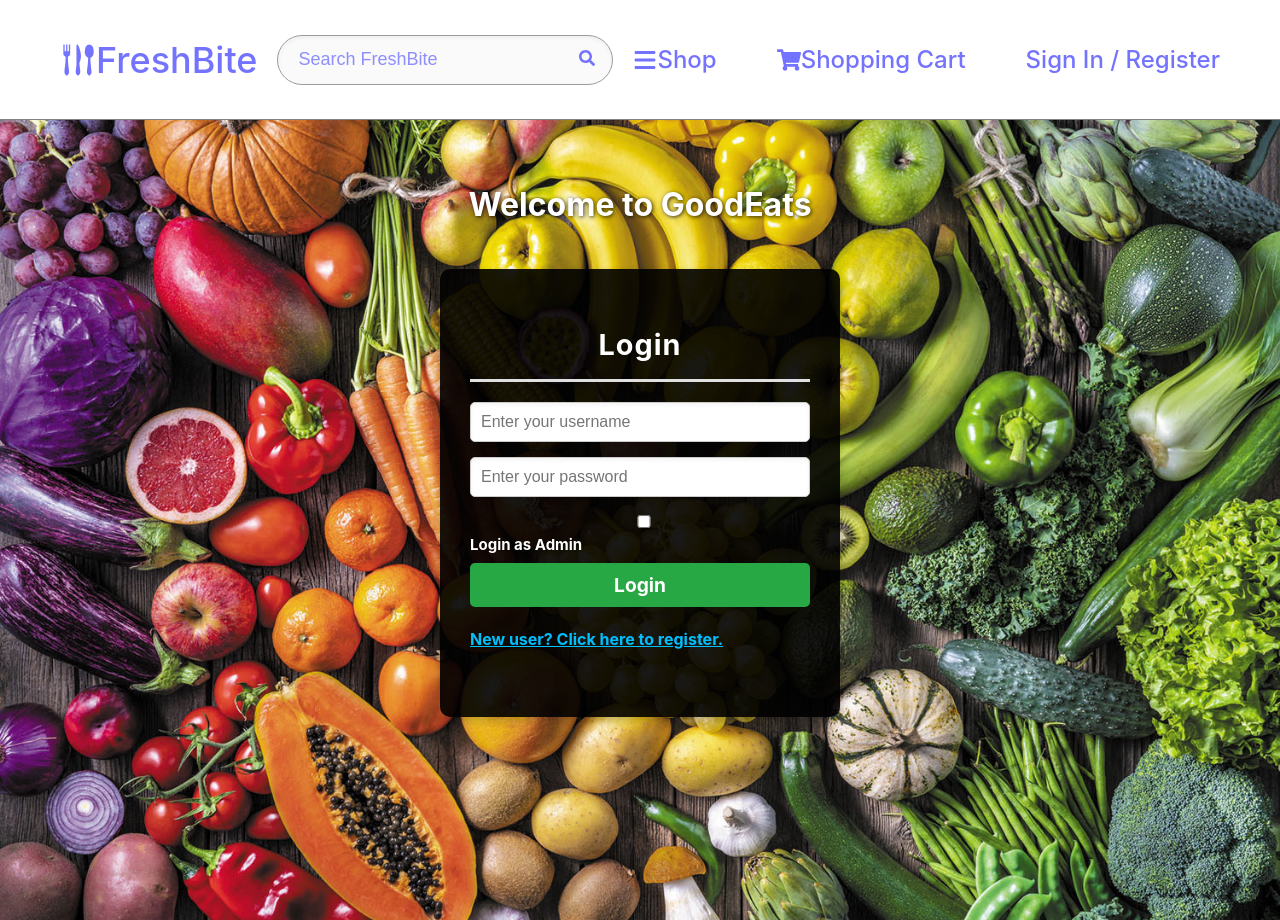
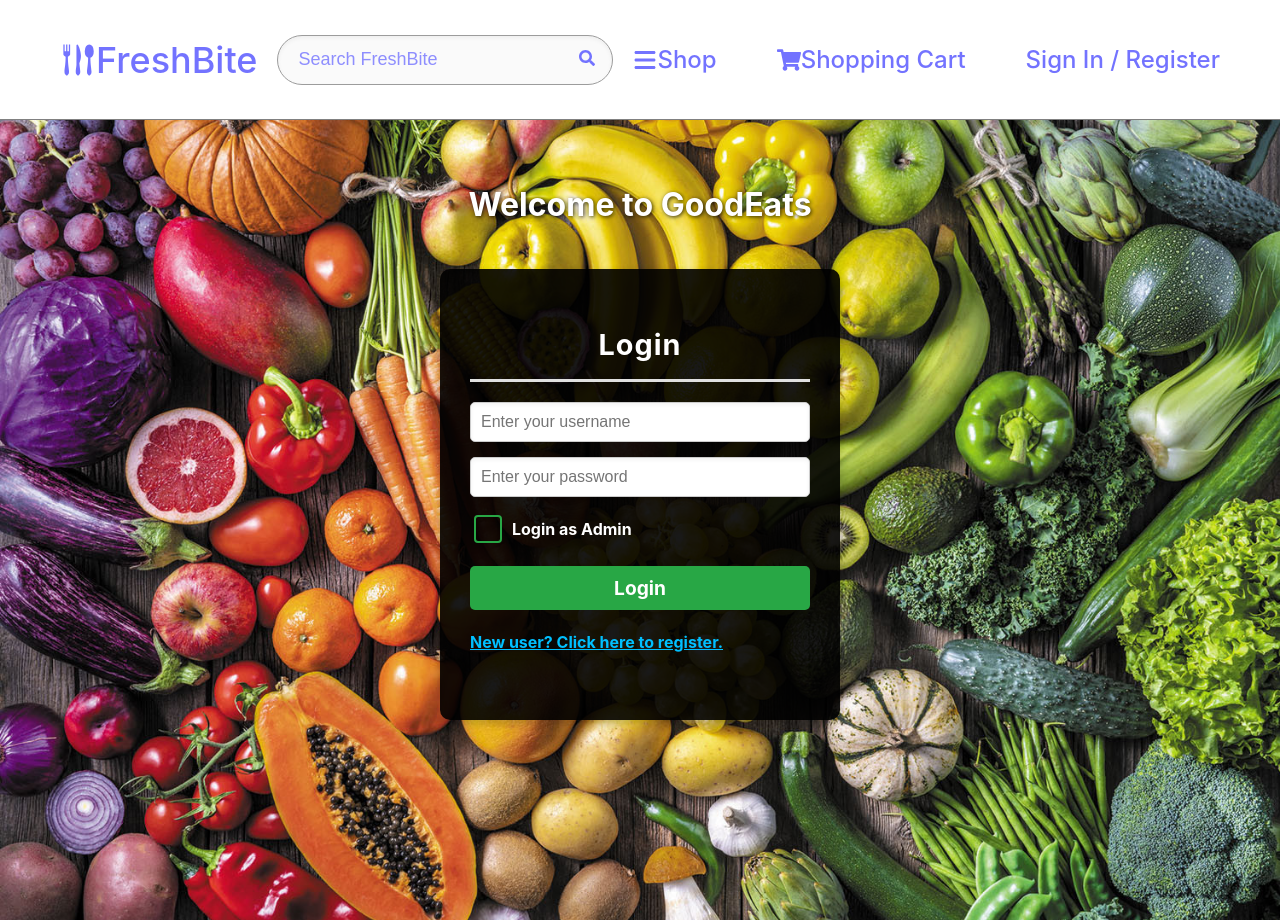
Before and after one commit to Kevyi/GroceryChain, a React (Vite) app in the folder Grocery Website/: page /login-page in a window 1280 px wide. Built offline with nearby package versions, Linux system fonts and the light colour scheme; no server answers.

Commit message:
Fix the check box

```diff
--- a/Grocery Website/src/pages/LoginPage.jsx
+++ b/Grocery Website/src/pages/LoginPage.jsx
@@ -194,9 +194,10 @@ export default function LoginRegister({ setLoggedInUser }) {
             onChange={(e) => handleChange(e, setRegisterData)}
             placeholder="Enter your country"
           />
-          <label className={styles.checkboxLabel}>
+          <label className={styles.checkboxContainer}>
             <input
               type="checkbox"
+              className={styles.checkbox}
               name="isAdmin"
               checked={registerData.isAdmin}
               onChange={(e) =>
@@ -206,7 +207,7 @@ export default function LoginRegister({ setLoggedInUser }) {
                 }))
               }
             />
-            Register as Admin
+            <span className={styles.checkboxLabel}>Register as Admin</span>
           </label>
           <button className={styles.submitButton} type="submit">
             Register
@@ -255,9 +256,10 @@ export default function LoginRegister({ setLoggedInUser }) {
             placeholder="Enter your password"
             required
           />
-          <label className={styles.checkboxLabel}>
+          <label className={styles.checkboxContainer}>
             <input
               type="checkbox"
+              className={styles.checkbox}
               name="isAdmin"
               checked={loginData.isAdmin}
               onChange={(e) =>
@@ -267,7 +269,7 @@ export default function LoginRegister({ setLoggedInUser }) {
                 }))
               }
             />
-            Login as Admin
+            <span className={styles.checkboxLabel}>Login as Admin</span>
           </label>
           <button className={styles.submitButton} type="submit">
             Login
```
